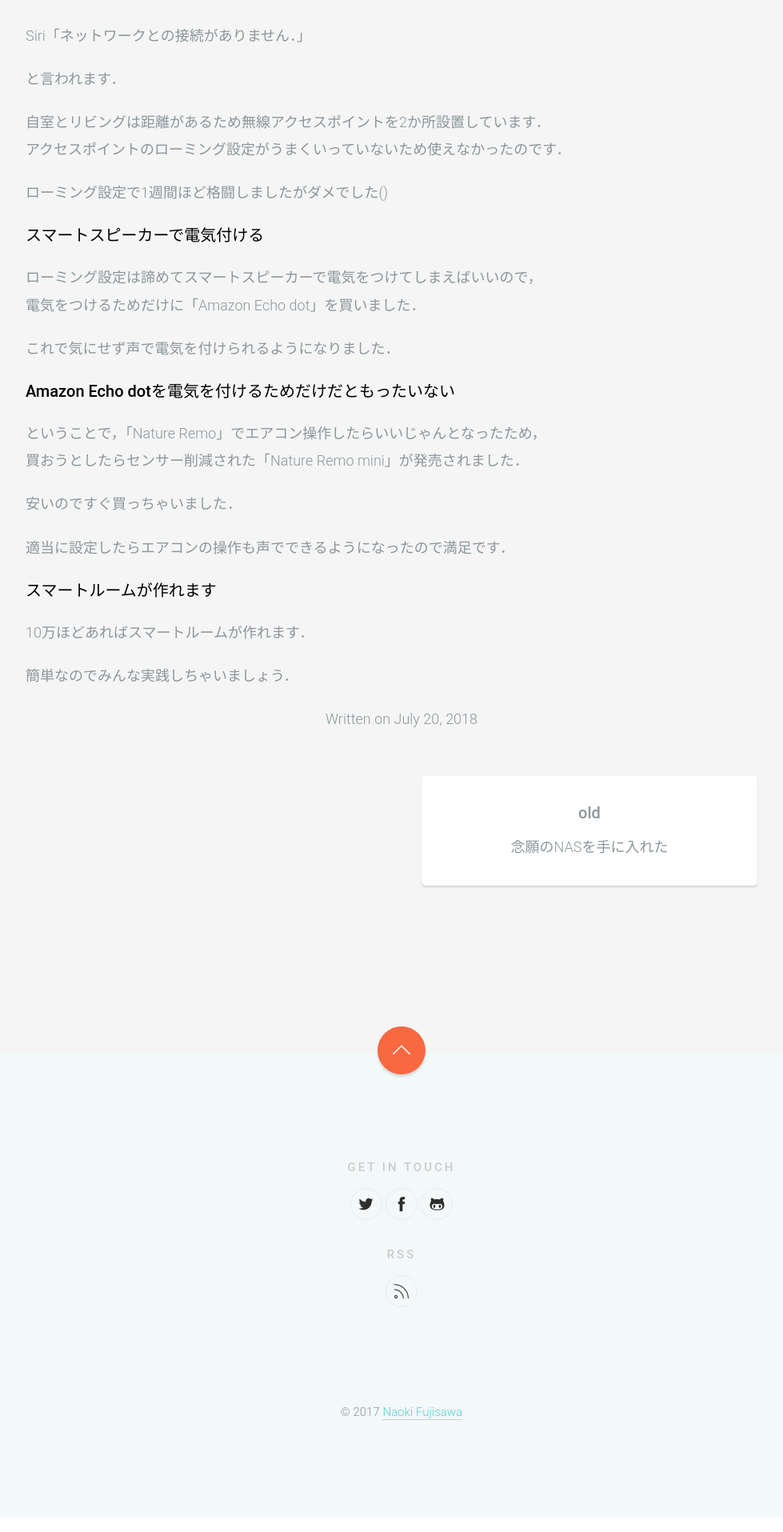
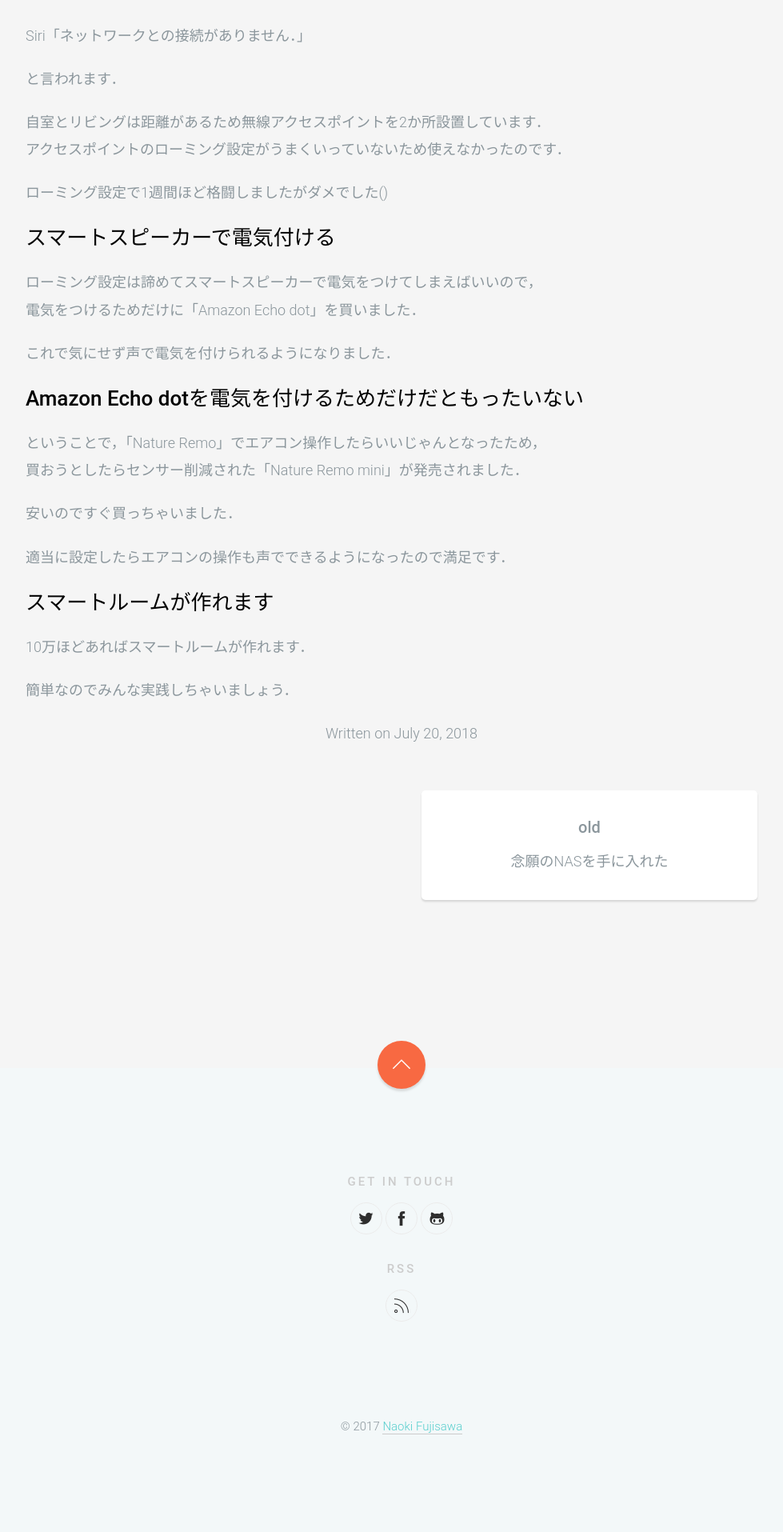
Before and after one commit to WakuwakuP/wakuwakup.github.io, a Jekyll site: the page built from _posts/2018-07-20-smarthome.md, in a window 1280 px wide. Shown: the part 1292-3207 px from the top of the page at 80% size, without its empty margins (138-1117 px from the left). Built offline with Jekyll 4.4.1, drawn with Linux system fonts in a browser that asks for light colours; nearby versions of some CDN libraries; comment, search, counter and statistics services are not loaded.

```diff
--- a/_posts/2018-07-20-smarthome.md
+++ b/_posts/2018-07-20-smarthome.md
@@ -31,14 +31,14 @@ Siri「ネットワークとの接続がありません．」
 
 ローミング設定で1週間ほど格闘しましたがダメでした()
 
-### スマートスピーカーで電気付ける
+## スマートスピーカーで電気付ける
 
 ローミング設定は諦めてスマートスピーカーで電気をつけてしまえばいいので，
 電気をつけるためだけに「Amazon Echo dot」を買いました．
 
 これで気にせず声で電気を付けられるようになりました．
 
-### Amazon Echo dotを電気を付けるためだけだともったいない
+## Amazon Echo dotを電気を付けるためだけだともったいない
 
 ということで，「Nature Remo」でエアコン操作したらいいじゃんとなったため，
 買おうとしたらセンサー削減された「Nature Remo mini」が発売されました．
@@ -47,7 +47,7 @@ Siri「ネットワークとの接続がありません．」
 
 適当に設定したらエアコンの操作も声でできるようになったので満足です．
 
-### スマートルームが作れます
+## スマートルームが作れます
 
 10万ほどあればスマートルームが作れます．
 
```
